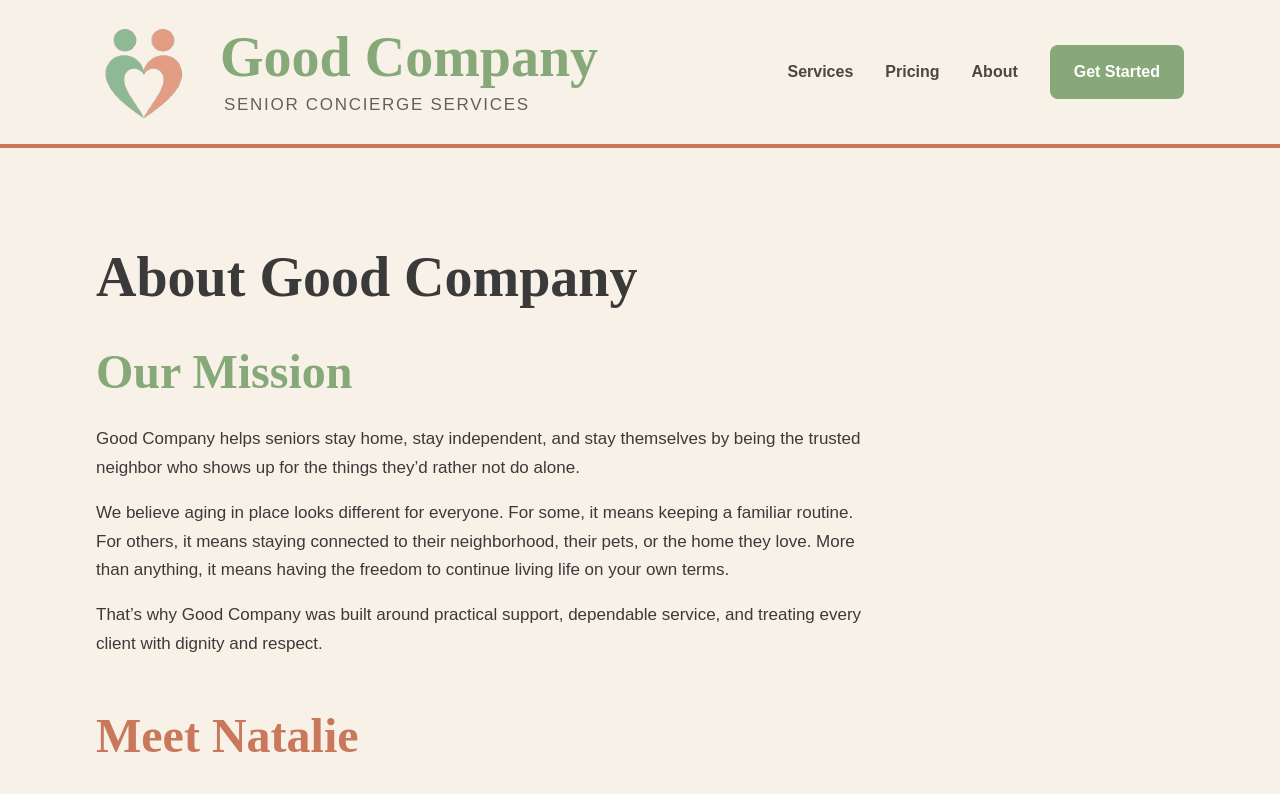
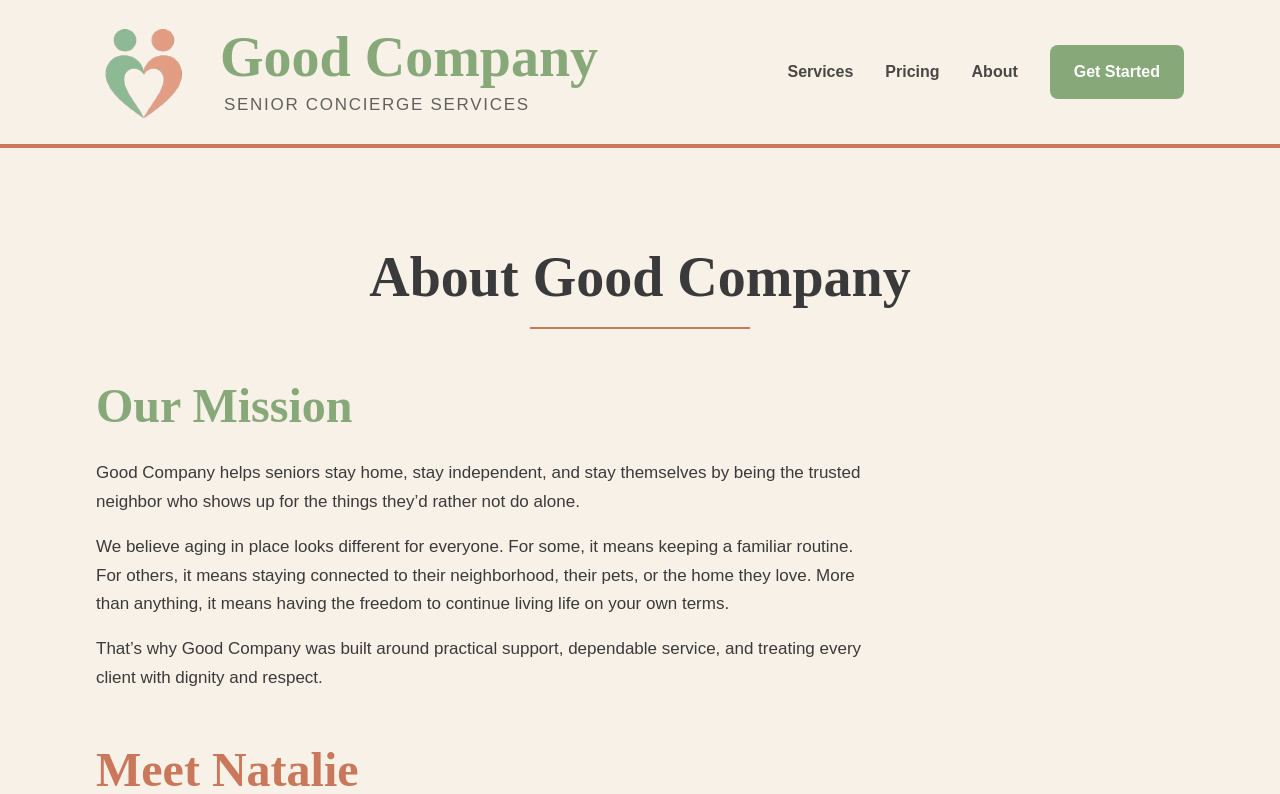
Before and after one commit to GoodCompanySCS/goodcompany-scs, a Next.js app: page /about in a window 1280 px wide. Shown: the top 794 px of the page. Built offline with nearby package versions, Linux system fonts and the light colour scheme.

Commit message:
Update page.tsx

```diff
--- a/app/about/page.tsx
+++ b/app/about/page.tsx
@@ -3,7 +3,10 @@ export default function About() {
     <>
       <section style={{ backgroundColor: 'var(--cream)' }} className="section-padding">
         <div className="container-max">
-          <h1 className="mb-8">About Good Company</h1>
+          <h1 className="text-center mb-4">About Good Company</h1>
+           <div className="flex justify-center mb-12">
+          <div style={{ backgroundColor: 'var(--terracotta)', height: '2px', width: '220px' }}></div>
+          </div>
 
           <div className="max-w-3xl">
             <div className="mb-12">
```
